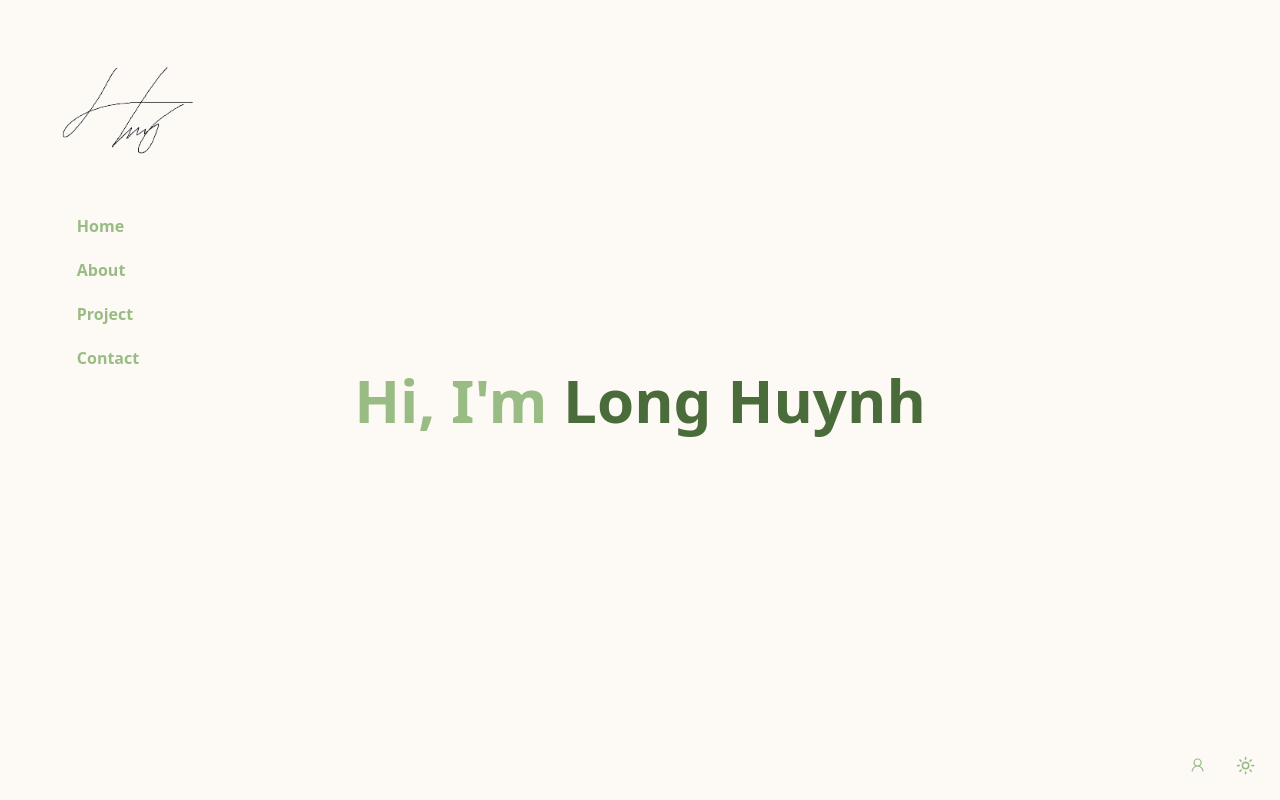
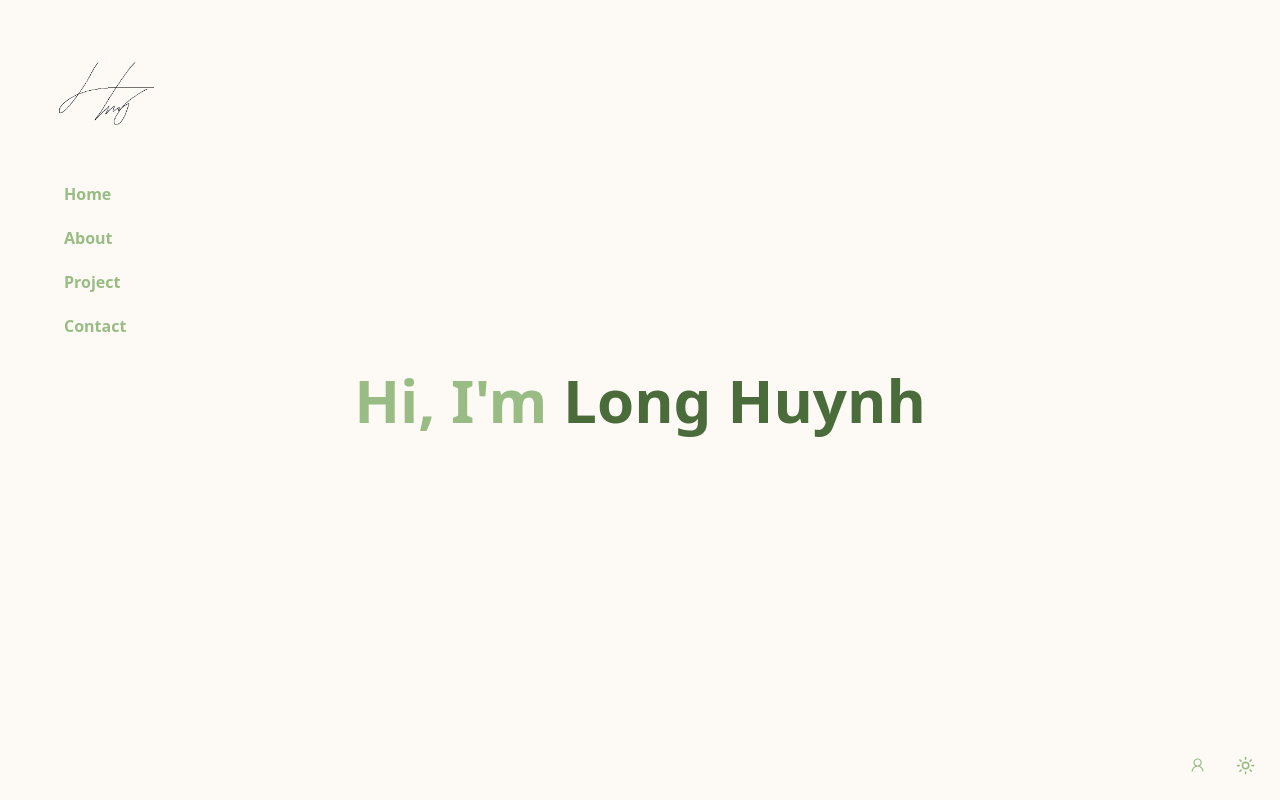
Before and after one commit to long-kr/my-portfolio, a Next.js app: page / in a window 1280 px wide. Shown: the top 800 px of the page. Built offline with nearby package versions, Linux system fonts and the light colour scheme.

Commit message:
change grid side of MainContainer

```diff
--- a/src/app/layout.tsx
+++ b/src/app/layout.tsx
@@ -46,10 +46,10 @@ export default function RootLayout({
 
           <Toaster closeButton />
 
-          <div className="grid min-h-screen w-full grid-cols-1 antialiased lg:grid-cols-5">
+          <div className="grid min-h-screen w-full grid-cols-1 antialiased lg:grid-cols-6">
             <SideBar className="col-span-1" />
 
-            <MainContainer className="col-span-1 lg:col-span-3">
+            <MainContainer className="col-span-1 lg:col-span-4">
               {children}
             </MainContainer>
           </div>
```
